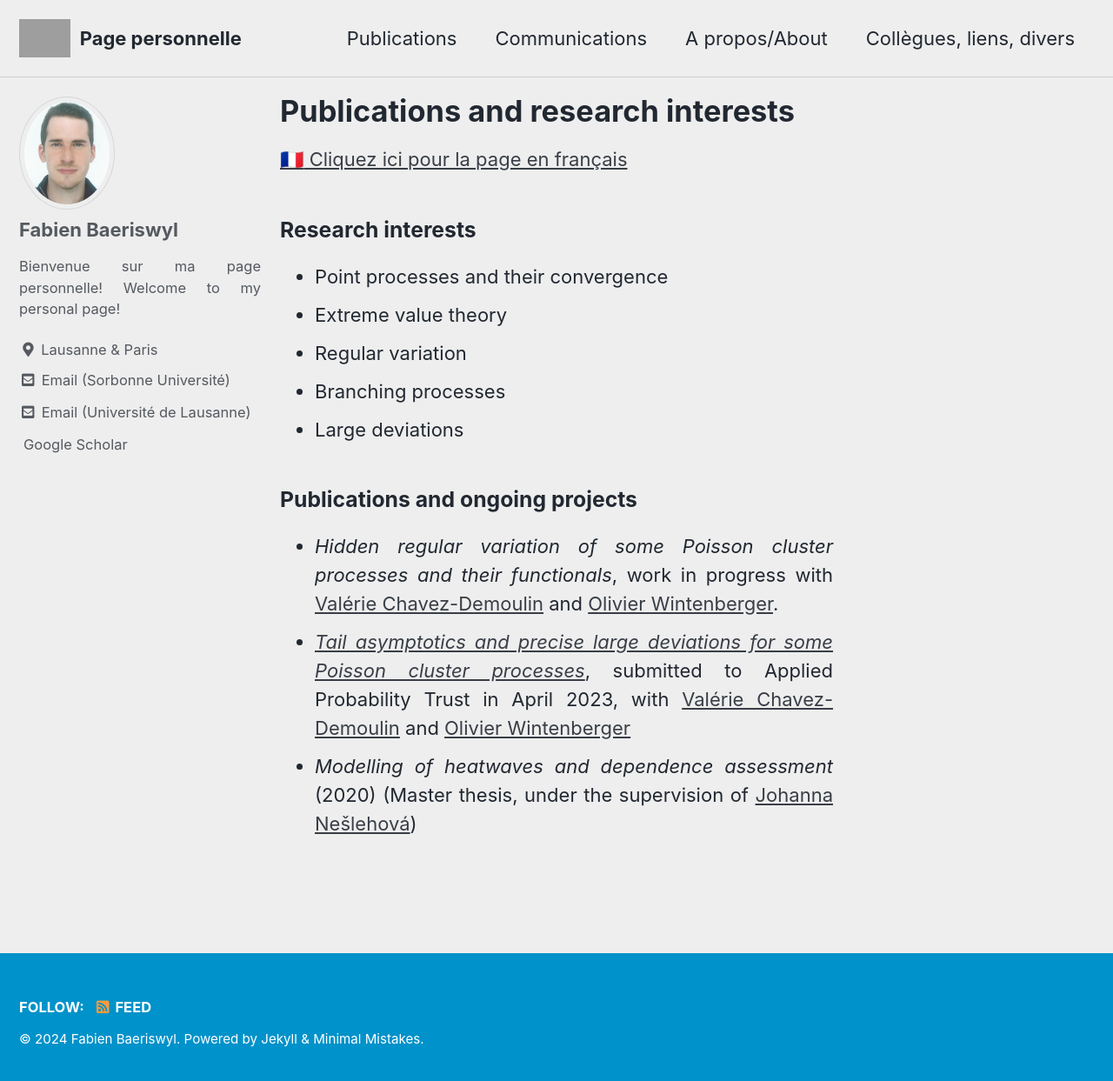
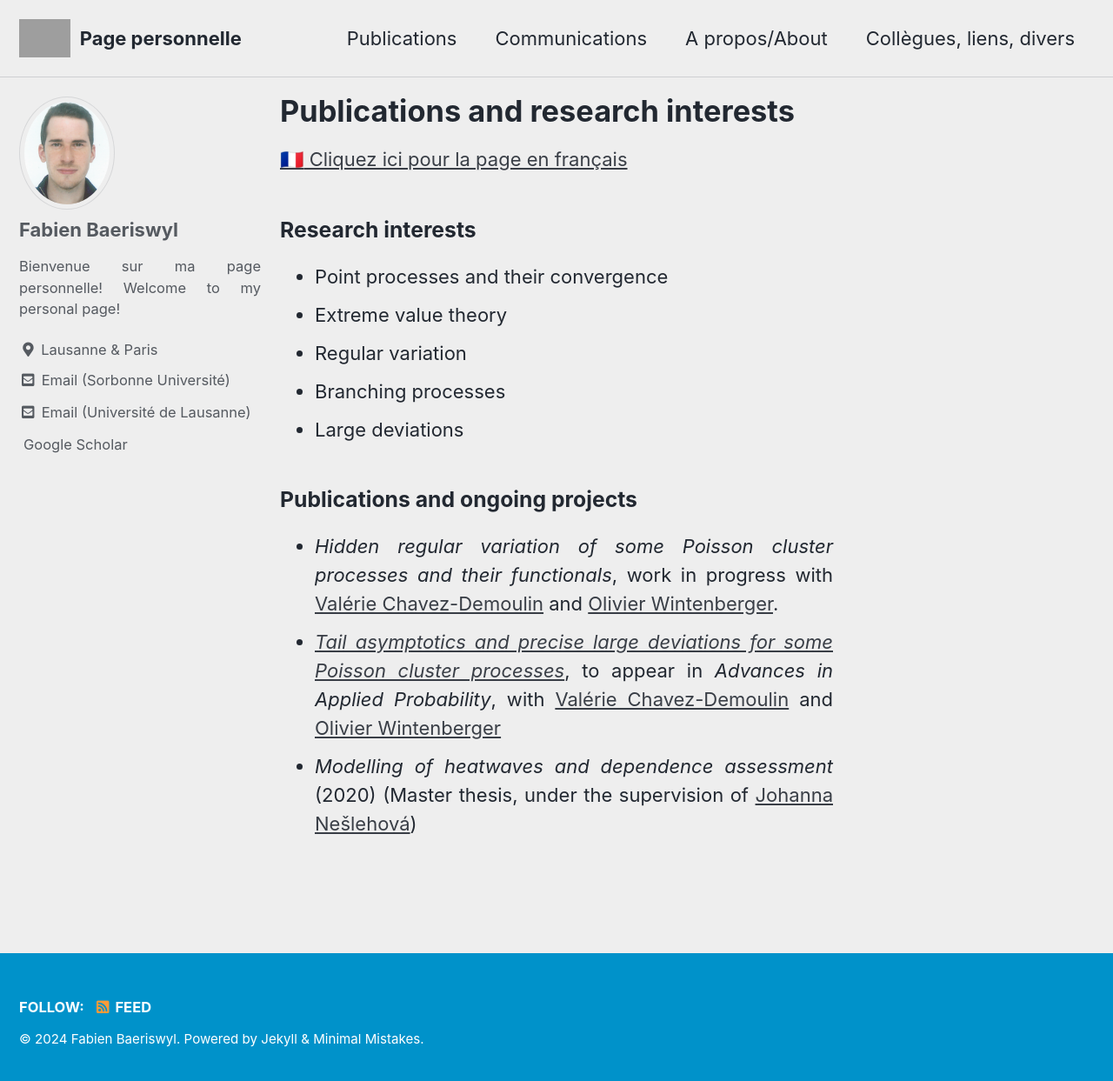
Before and after one commit to hplaninic/hrvoje.planinic.github.io, a Jekyll site: the page built from _pages/publi-en.md, in a window 1280 px wide and 1250 px high. Shown: the top 1243 px of the window at 87% size. Built offline with Jekyll 4.4.1, drawn with Linux system fonts in a browser that asks for light colours; cached includes are drawn as plain includes; emoji names are drawn with the system emoji font; a style sheet for code colours, icons or effects is not loaded; grey boxes are pictures that could not be loaded.

Commit message:
Update publi-en.md

```diff
--- a/_pages/publi-en.md
+++ b/_pages/publi-en.md
@@ -19,5 +19,5 @@ author_profile: true
 ### Publications and ongoing projects
 
 - _Hidden regular variation of some Poisson cluster processes and their functionals_, work in progress with [Valérie Chavez-Demoulin](https://applicationspub.unil.ch/interpub/noauth/php/Un/UnPers.php?PerNum=1081431&LanCode=37) and [Olivier Wintenberger](http://wintenberger.fr).
-- [_Tail asymptotics and precise large deviations for some Poisson cluster processes_](https://hal.science/hal-04071286), submitted to Applied Probability Trust in April 2023, with [Valérie Chavez-Demoulin](https://applicationspub.unil.ch/interpub/noauth/php/Un/UnPers.php?PerNum=1081431&LanCode=37) and [Olivier Wintenberger](http://wintenberger.fr)
+- [_Tail asymptotics and precise large deviations for some Poisson cluster processes_](https://hal.science/hal-04071286), to appear in _Advances in Applied Probability_, with [Valérie Chavez-Demoulin](https://applicationspub.unil.ch/interpub/noauth/php/Un/UnPers.php?PerNum=1081431&LanCode=37) and [Olivier Wintenberger](http://wintenberger.fr)
 - _Modelling of heatwaves and dependence assessment_ (2020) (Master thesis, under the supervision of [Johanna Nešlehová](https://www.math.mcgill.ca/neslehova/))
```
